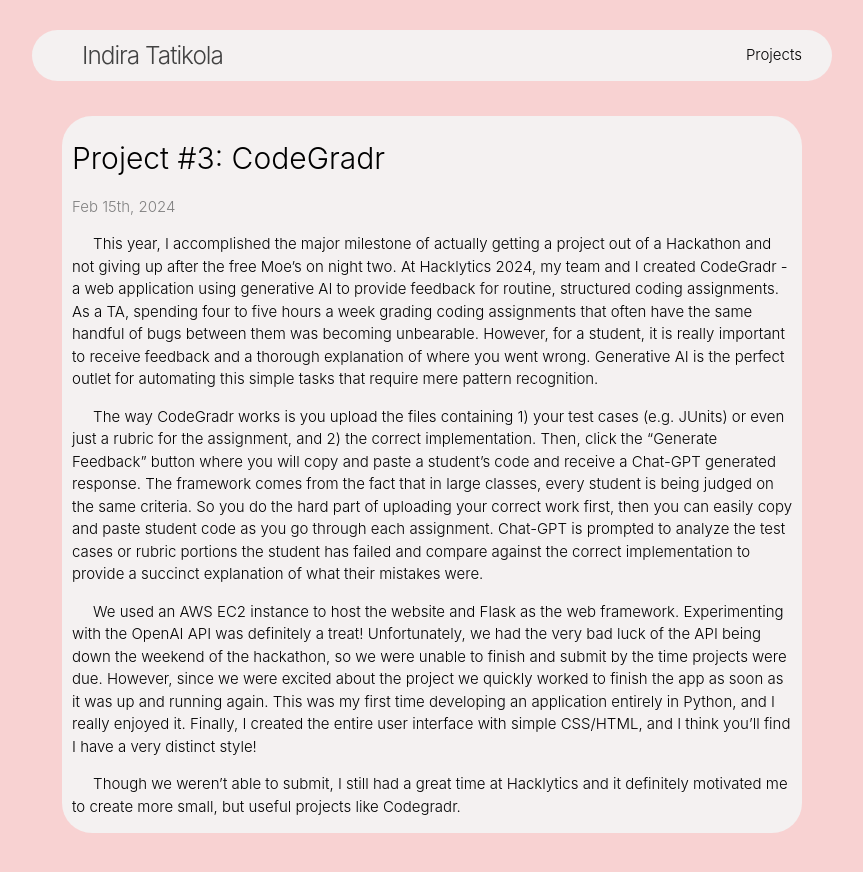
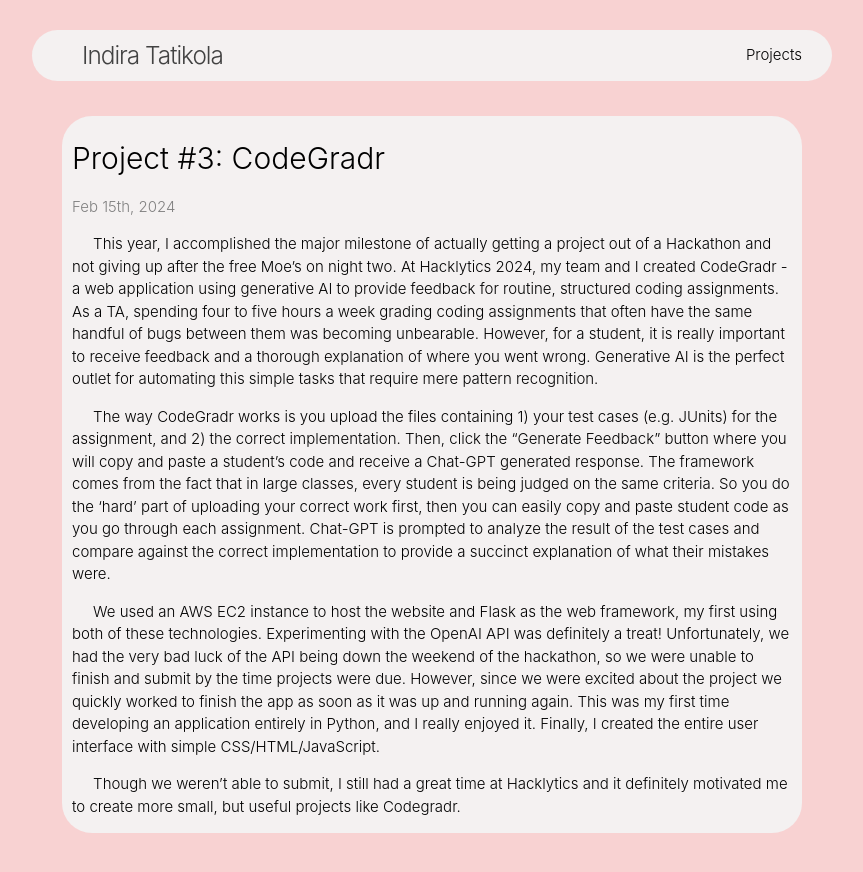
Before and after one commit to itatikola/itatikola.github.io, a Jekyll site: the page built from _posts/2024-2-15-Project-#3-CodeGradr copy.md, in a window 1280 px wide. Shown: the top 872 px of the page, without its empty margins (208-1071 px from the left). Built offline with Jekyll 4.4.1, drawn with Linux system fonts in a browser that asks for light colours; nearby versions of some CDN libraries.

Commit message:
codegradr post

```diff
--- a/_posts/2024-2-15-Project-#3-CodeGradr copy.md
+++ b/_posts/2024-2-15-Project-#3-CodeGradr copy.md
@@ -5,9 +5,8 @@
 ---
 &nbsp;&nbsp;&nbsp;&nbsp; This year, I accomplished the major milestone of actually getting a project out of a Hackathon and not giving up after the free Moe's on night two. At Hacklytics 2024, my team and I created CodeGradr - a web application using generative AI to provide feedback for routine, structured coding assignments. <!--more--> As a TA, spending four to five hours a week grading coding assignments that often have the same handful of bugs between them was becoming unbearable. However, for a student, it is really important to receive feedback and a thorough explanation of where you went wrong. Generative AI is the perfect outlet for automating this simple tasks that require mere pattern recognition.
 
-&nbsp;&nbsp;&nbsp;&nbsp; The way CodeGradr works is you upload the files containing 1) your test cases (e.g. JUnits) or even just a rubric for the assignment, and 2) the correct implementation. Then, click the "Generate Feedback" button where you will copy and paste a student's code and receive a Chat-GPT generated response. The framework comes from the fact that in large classes, every student is being judged on the same criteria. So you do the hard part of uploading your correct work first, then you can easily copy and paste student code as you go through each assignment. Chat-GPT is prompted to analyze the test cases or rubric portions the student has failed and compare against the correct implementation to provide a succinct explanation of what their mistakes were.
+&nbsp;&nbsp;&nbsp;&nbsp; The way CodeGradr works is you upload the files containing 1) your test cases (e.g. JUnits) for the assignment, and 2) the correct implementation. Then, click the "Generate Feedback" button where you will copy and paste a student's code and receive a Chat-GPT generated response. The framework comes from the fact that in large classes, every student is being judged on the same criteria. So you do the 'hard' part of uploading your correct work first, then you can easily copy and paste student code as you go through each assignment. Chat-GPT is prompted to analyze the result of the test cases and compare against the correct implementation to provide a succinct explanation of what their mistakes were.
 
-
-&nbsp;&nbsp;&nbsp;&nbsp; We used an AWS EC2 instance to host the website and Flask as the web framework. Experimenting with the OpenAI API was definitely a treat! Unfortunately, we had the very bad luck of the API being down the weekend of the hackathon, so we were unable to finish and submit by the time projects were due. However, since we were excited about the project we quickly worked to finish the app as soon as it was up and running again. This was my first time developing an application entirely in Python, and I really enjoyed it. Finally, I created the entire user interface with simple CSS/HTML, and I think you'll find I have a very distinct style!
+&nbsp;&nbsp;&nbsp;&nbsp; We used an AWS EC2 instance to host the website and Flask as the web framework, my first using both of these technologies. Experimenting with the OpenAI API was definitely a treat! Unfortunately, we had the very bad luck of the API being down the weekend of the hackathon, so we were unable to finish and submit by the time projects were due. However, since we were excited about the project we quickly worked to finish the app as soon as it was up and running again. This was my first time developing an application entirely in Python, and I really enjoyed it. Finally, I created the entire user interface with simple CSS/HTML/JavaScript.
 
 &nbsp;&nbsp;&nbsp;&nbsp; Though we weren't able to submit, I still had a great time at Hacklytics and it definitely motivated me to create more small, but useful projects like Codegradr.
```
